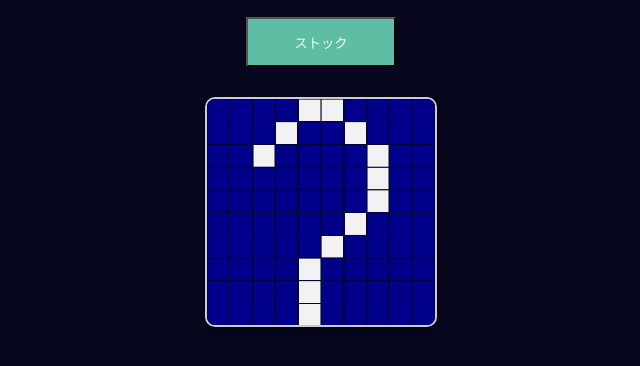
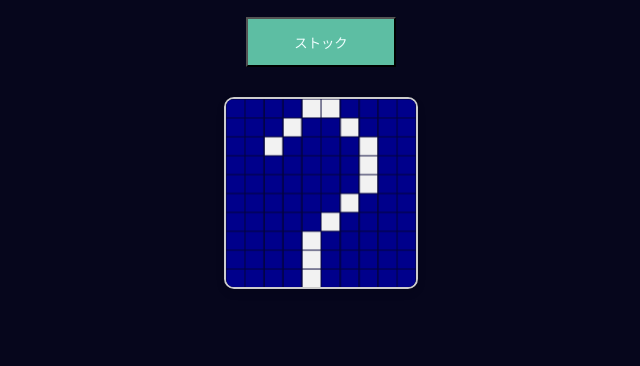
Before and after one commit to Khuvit/Kaihatsu_jigjp, a plain HTML site: page public/index.html in a window 1280 px wide. Shown: the part 138-504 px from the top of the page, without its empty margins (319-959 px from the left). Drawn offline with Linux system fonts and the light colour scheme.

Commit message:
saishuutekina commit safetyy

```diff
--- a/public/style.css
+++ b/public/style.css
@@ -205,8 +205,8 @@ body {
 #startImage {
   display: block;
   margin: 20px auto;
-  width: 18%;
-  max-width: 40%;
+  width: 15%;
+  max-width: 60%;
   height: auto;
   border: 2px solid #ccc;
   border-radius: 10px;
```
